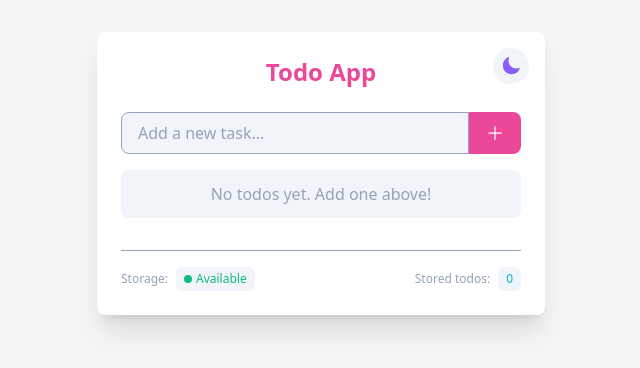
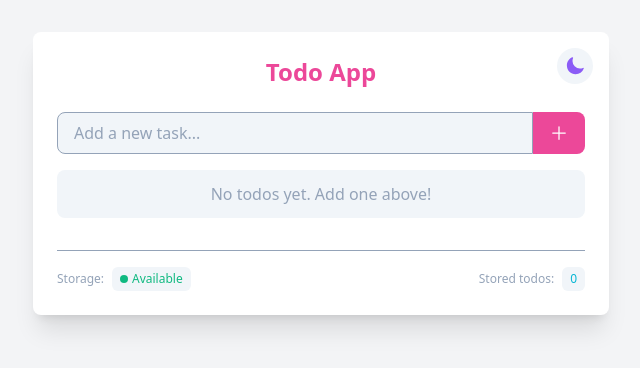
Before and after one commit to julianpinedayyz/reacTodo, a React (Vite) app: page / in a window 1280 px wide. Shown: the top 368 px of the page, without its empty margins (319-959 px from the left). Built offline with nearby package versions, Linux system fonts and the light colour scheme.

Commit message:
feat: Increase app width and add icon toggle
- Increased overall app width by 20% for better usability
- Changed max-width from max-w-md to max-w-xl
- Added IconToggle component to the UI
- Maintained proper theme classes and accessibility

```diff
--- a/src/App.jsx
+++ b/src/App.jsx
@@ -4,6 +4,7 @@ import TodoForm from './components/TodoForm'
 import TodoList from './components/TodoList'
 import TodoStats from './components/TodoStats'
 import StatusBar from './components/StatusBar'
+import IconToggle from './components/IconToggle'
 import { useTheme } from './contexts/ThemeContext'
 
 function App() {
@@ -93,7 +94,7 @@ function App() {
         Skip to main content
       </a>
 
-      <div className={`max-w-md mx-auto my-8 p-6 rounded-lg shadow-xl relative ${themeClass('bg-dracula-background text-dracula-foreground', 'bg-white text-light-foreground')}`} role="application" aria-label="Todo application">
+      <div className={`max-w-xl mx-auto my-8 p-6 rounded-lg shadow-xl relative ${themeClass('bg-dracula-background text-dracula-foreground', 'bg-white text-light-foreground')}`} role="application" aria-label="Todo application">
         <header className="mb-6">
           <ThemeToggle />
           <h1 className={`text-2xl font-bold text-center ${themeClass('text-dracula-cyan', 'text-light-pink')}`}>Todo App</h1>
@@ -114,6 +115,9 @@ function App() {
 
         <StatusBar storageAvailable={storageAvailable} todoCount={todos.length} />
       </div>
+
+      {/* Icon library toggle */}
+      <IconToggle />
     </>
   )
 }
```
